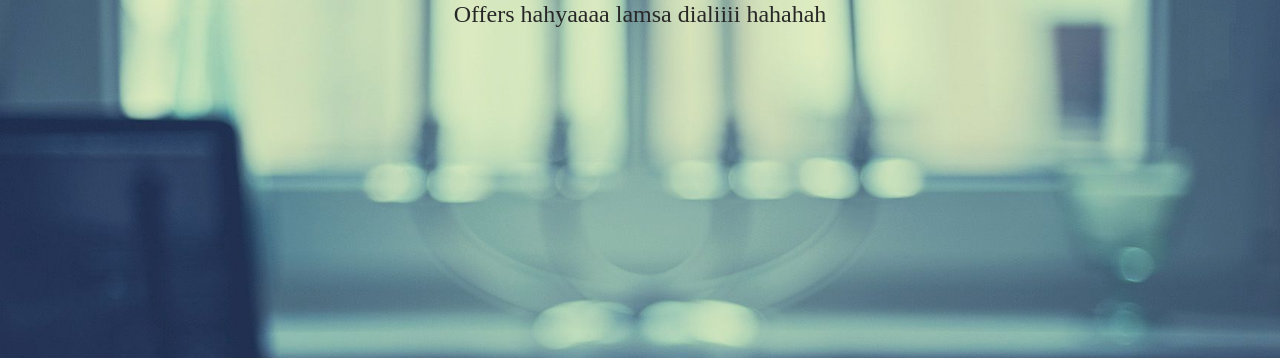
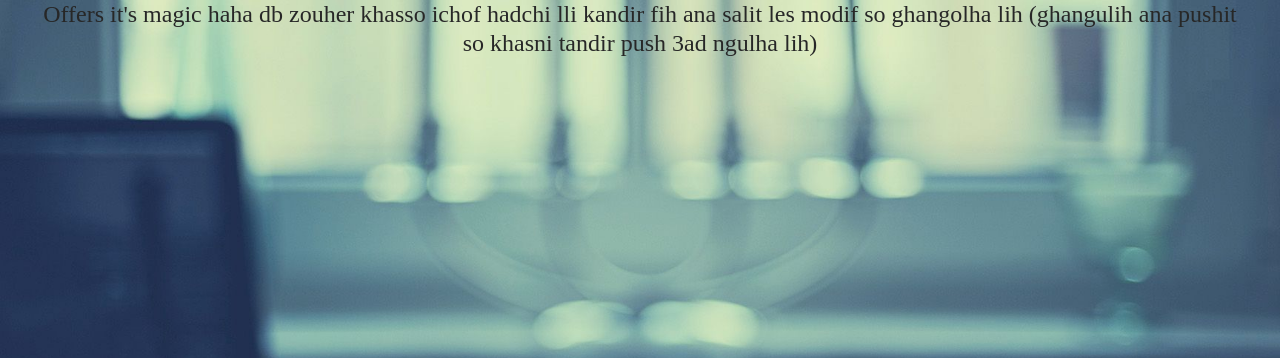
Before and after one commit to YasmeeenBn/PROJECT, a PHP site: page / in a window 1280 px wide. Shown: the part 72-430 px from the top of the page. Run offline with PHP 8.4, Linux system fonts and the light colour scheme; data that the repository does not hold is empty; some libraries are stand-ins or nearby versions.

Commit message:
wa safi henina

```diff
--- a/offers-page/index.php
+++ b/offers-page/index.php
@@ -95,7 +95,7 @@
 
 
 <div class="main">
-    <h1>Offers hahyaaaa lamsa dialiiii hahahah </h1>
+    <h1>Offers it's magic haha db zouher khasso ichof hadchi lli kandir fih ana salit les modif so ghangolha lih (ghangulih ana pushit so khasni tandir push 3ad ngulha lih) </h1>
     <ul class="cards">
     <?php
             $res = $conn -> query($sqlselect);
```
